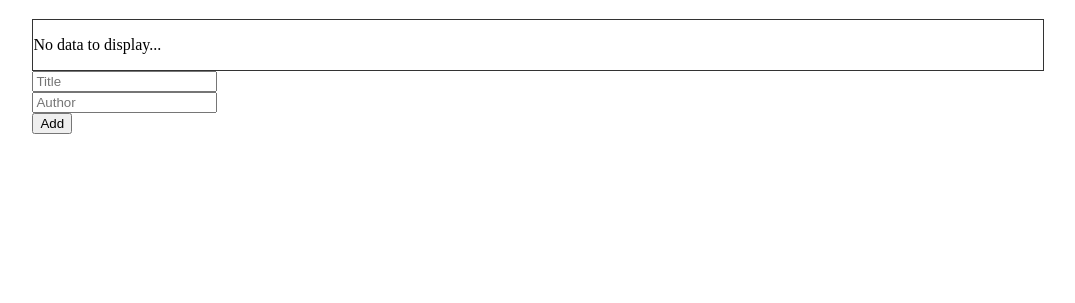
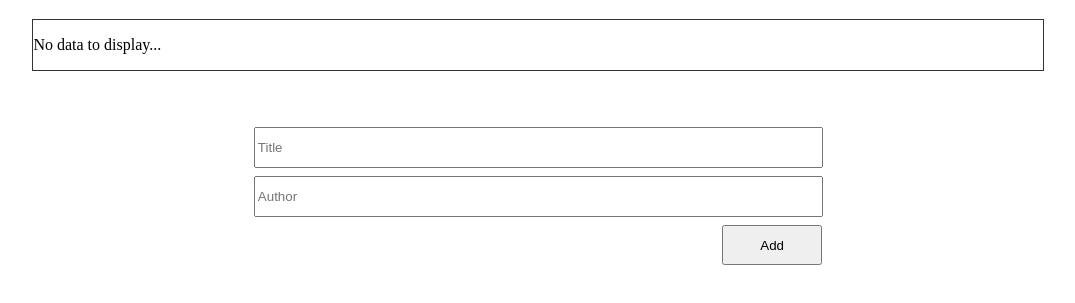
Before and after one commit to gauravgangwarweb/Awesome-Books, a website with bundled scripts: page index.html in a window 1280 px wide. Shown: the part 61-364 px from the top of the page, without its empty margins (102-1177 px from the left). Built offline with nearby package versions, Linux system fonts and the light colour scheme.

Commit message:
Add css for inputs and buttons

```diff
--- a/css/styles.css
+++ b/css/styles.css
@@ -17,3 +17,42 @@
     justify-content: space-between;
     align-items: center;
   }
+
+  .form-wrapper {
+    display: flex;
+    justify-content: center;
+    padding: 2em;
+  }
+
+  form {
+    width: 60%;
+    padding: 1em;
+  }
+
+  .form-field {
+    margin: 0.5em 0;
+  }
+
+  .form-field input {
+    width: calc(100% - 0.5em);
+    height: 35px;
+  }
+
+  .btn-wrapper {
+    display: flex;
+    justify-content: flex-end;
+  }
+
+  .btn {
+    width: fit-content;
+    min-width: 100px;
+    padding: 0.8em;
+  }
+
+  .btn:hover {
+    cursor: pointer;
+  }
+
+  .btn-remove {
+    padding: 0.4em;
+  }
```
